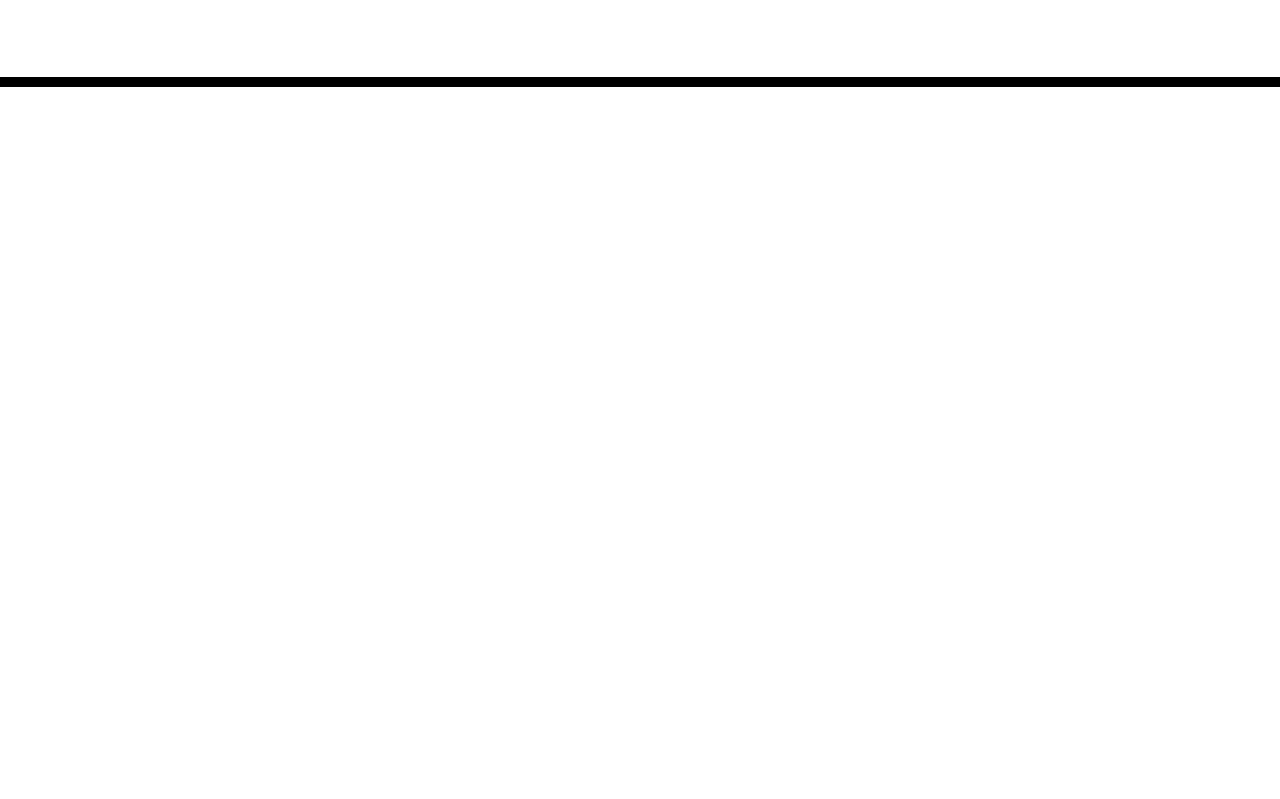
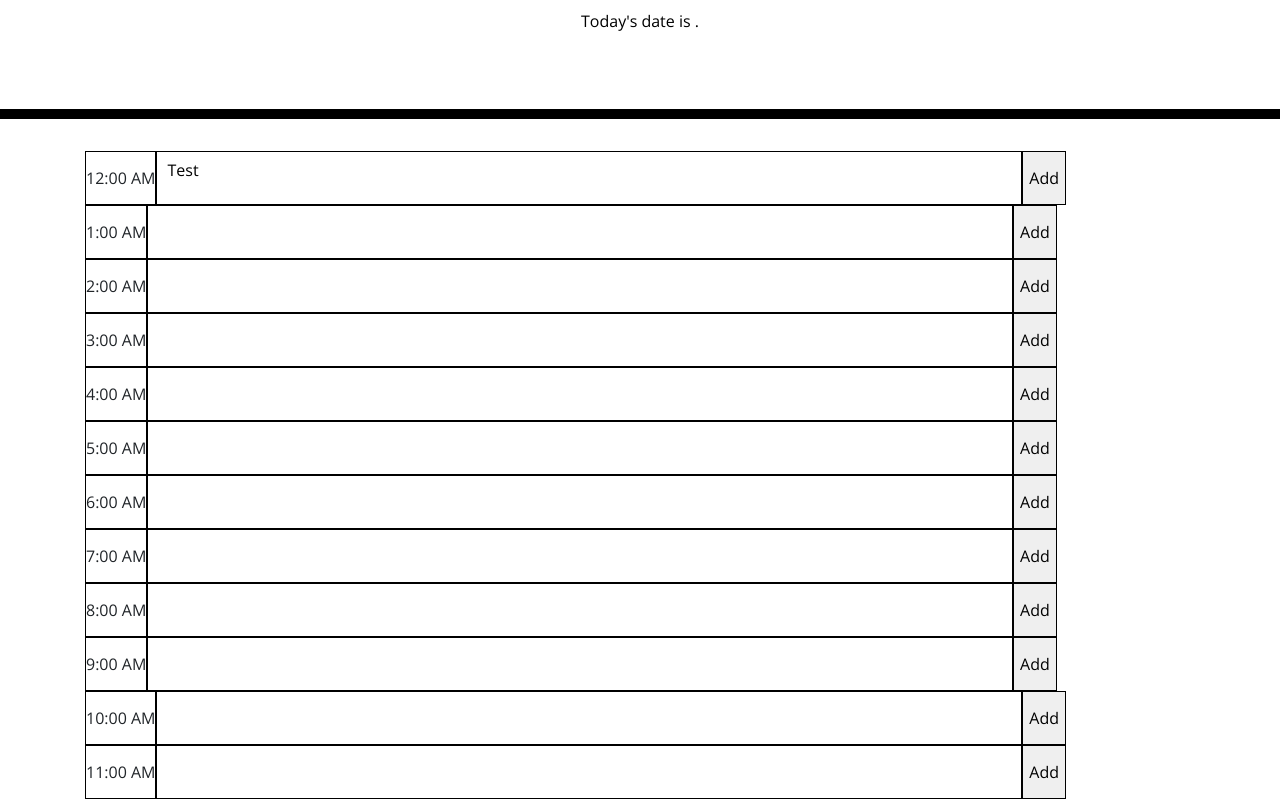
Before and after one commit to julianbetts/planner, a website: page index.html in a window 1280 px wide. Shown: the part 181-980 px from the top of the page. Before the commit the page ends 800 px from the top, so only its background shows below. Drawn offline with nearby package versions, Linux system fonts and the light colour scheme.

Commit message:
just in case

```diff
--- a/index.html
+++ b/index.html
@@ -28,9 +28,72 @@
       <h1 class="display-3">Work Day Scheduler</h1>
       <p class="lead">A simple calendar app for scheduling your work day</p>
       <p id="currentDay" class="lead"></p>
+      <p>Today's date is <span id="date"></span>.</p>
+
     </header>
     <div class="container">
-      <!-- Timeblocks go here -->
+        <section id="hour-0" class="sect">
+            <span>12:00 AM</span>
+            <textarea>Test</textarea>
+            <button>Add</button>
+        </section>
+        <section id="hour-1" class="sect">
+            <span>1:00 AM </span>
+            <textarea></textarea>
+            <button>Add</button>
+        </section>
+        <section id="hour-2" class="sect">
+            <span>2:00 AM </span>
+            <textarea></textarea>
+            <button>Add</button>
+        </section>
+        <section id="hour-3" class="sect">
+            <span>3:00 AM</span>
+            <textarea></textarea>
+            <button>Add</button>
+        </section>
+        <section id="hour-4" class="sect">
+            <span>4:00 AM</span>
+            <textarea></textarea>
+            <button>Add</button>
+        </section>
+        <section id="hour-5" class="sect">
+            <span>5:00 AM</span>
+            <textarea></textarea>
+            <button>Add</button>
+        </section>
+        <section id="hour-6" class="sect">
+            <span>6:00 AM</span>
+            <textarea></textarea>
+            <button>Add</button>
+        </section>
+        <section id="hour-7" class="sect">
+            <span>7:00 AM</span>
+            <textarea></textarea>
+            <button>Add</button>
+        </section>
+        <section id="hour-8" class="sect">
+            <span>8:00 AM</span>
+            <textarea></textarea>
+            <button>Add</button>
+        </section>
+        <section id="hour-9" class="sect">
+            <span>9:00 AM</span>
+            <textarea></textarea>
+            <button>Add</button>
+        </section>
+        <section id="hour-10" class="sect">
+            <span>10:00 AM</span>
+            <textarea></textarea>
+            <button>Add</button>
+        </section>
+        <section id="hour-11" class="sect">
+            <span>11:00 AM</span>
+            <textarea></textarea>
+            <button>Add</button>
+        </section>
+
+
     </div>
 
     <script src="https://cdnjs.cloudflare.com/ajax/libs/jquery/3.2.1/jquery.min.js"></script>
--- /dev/null
+++ b/package.json
@@ -0,0 +1,5 @@
+{
+  "dependencies": {
+    "moment": "^2.29.4"
+  }
+}
--- a/style.css
+++ b/style.css
@@ -69,3 +69,22 @@ body {
     font-size: 20px;
     transition: all 0.3s ease-in-out;
   }
+
+.sect {
+    width: 100%;
+    display: flex;
+}
+
+.sect > * {
+    border: solid black 1px;
+}
+
+.sect textarea {
+    width: 78%;
+
+}
+
+.sect span {
+    display: flex;
+    align-items: center;
+}
```
Also changed, not shown: 1 other file.
